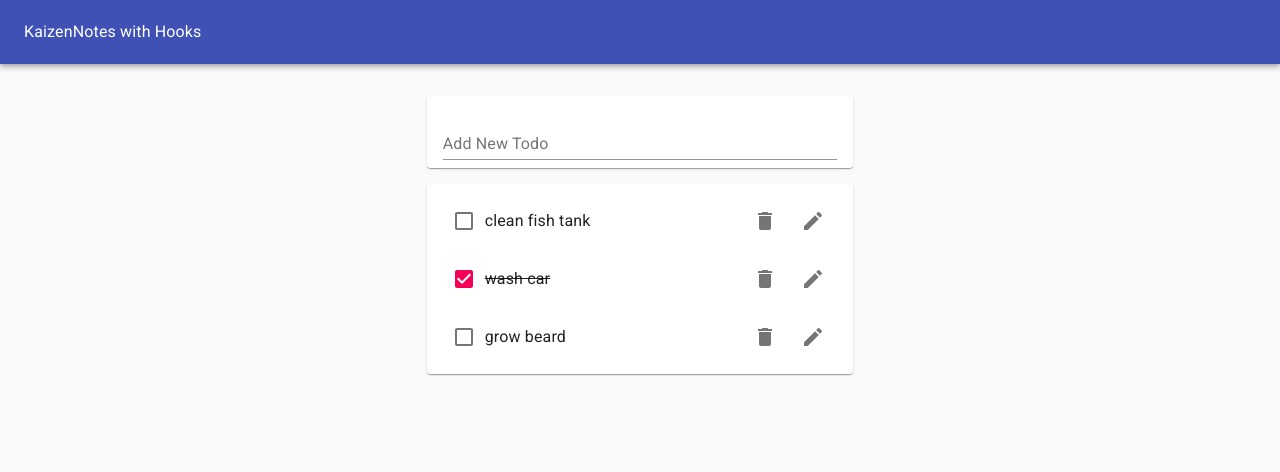
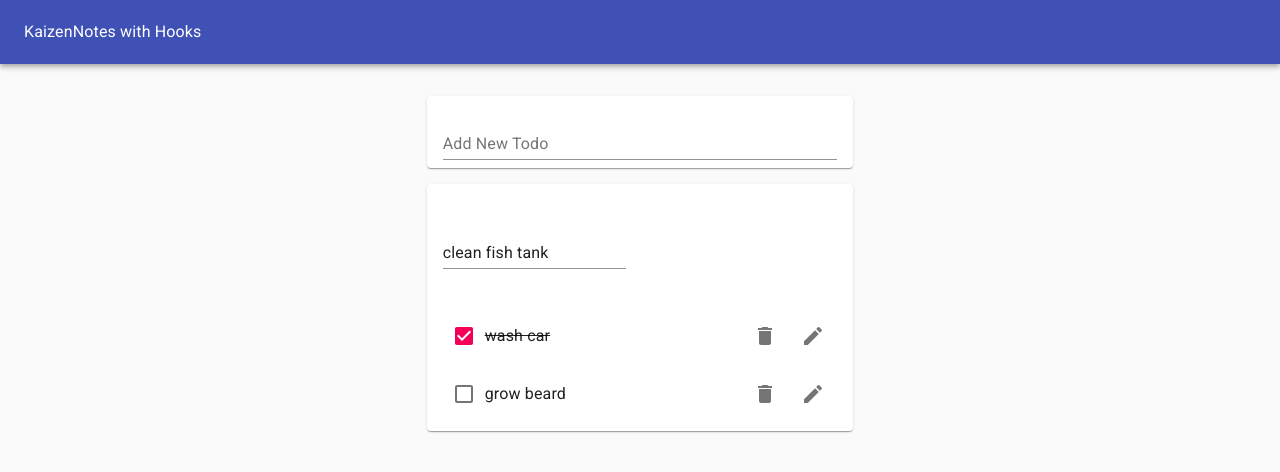
Before and after one commit to richardqge/react-KaizenNotes, a React (Create React App) app: page / in a window 1280 px wide. Both pictures are taken after a click on the button 813 px from the left and 221 px from the top of the page. Shown: the top 472 px of the page. Built offline with nearby package versions, Linux system fonts and the light colour scheme.

Commit message:
Add EditTodoForm, pass in props, allows editing with Hooks, resets and toggle upon submission through form

```diff
--- /dev/null
+++ b/src/EditTodoForm.js
@@ -0,0 +1,26 @@
+import React from "react";
+import TextField from "@material-ui/core/TextField";
+import useInputState from "./hooks/useInputState";
+
+function EditTodoForm({ editTodo, id, task, toggleEditForm }) {
+  const [value, handleChange, reset] = useInputState(task);
+  return (
+    <form
+      onSubmit={e => {
+        e.preventDefault();
+        editTodo(id, value);
+        reset();
+        toggleEditForm();
+      }}
+    >
+      <TextField
+        margin="normal"
+        value={value}
+        onChange={handleChange}
+        fullWidth
+      />
+    </form>
+  );
+}
+
+export default EditTodoForm;
--- a/src/Todo.js
+++ b/src/Todo.js
@@ -1,29 +1,46 @@
-import React from 'react';
+import React from "react";
+import useToggleState from "./hooks/useToggleState";
+import EditTodoForm from './EditTodoForm';
+
+
 import ListItem from "@material-ui/core/ListItem";
 import ListItemText from "@material-ui/core/ListItemText";
-import Checkbox from '@material-ui/core/Checkbox';
-import IconButton from '@material-ui/core/IconButton';
-import DeleteIcon from '@material-ui/icons/Delete';
-import EditIcon from '@material-ui/icons/Edit';
-import ListItemSecondaryAction from '@material-ui/core/ListItemSecondaryAction';
+import Checkbox from "@material-ui/core/Checkbox";
+import IconButton from "@material-ui/core/IconButton";
+import DeleteIcon from "@material-ui/icons/Delete";
+import EditIcon from "@material-ui/icons/Edit";
+import ListItemSecondaryAction from "@material-ui/core/ListItemSecondaryAction";
 
-function Todo({task, completed, removeTodo, id, toggleTodo}){
-  return(
+function Todo({ task, completed, removeTodo, id, toggleTodo, editTodo }) {
+  const [isEditing, toggle] = useToggleState(false);
+  return (
     <ListItem>
-      <Checkbox tabIndex={-1} checked={completed} onClick={()=>toggleTodo(id)}/>
-      <ListItemText style={{textDecoration: completed? "line-through": "none"}}>
+      {isEditing ? (
+        <h1><EditTodoForm editTodo={editTodo} id={id} task={task} toggleEditForm={toggle}/></h1>
+      ) : (
+        <>
+          <Checkbox
+            tabIndex={-1}
+            checked={completed}
+            onClick={() => toggleTodo(id)}
+          />
+          <ListItemText
+            style={{ textDecoration: completed ? "line-through" : "none" }}
+          >
             {task}
           </ListItemText>
           <ListItemSecondaryAction>
-        <IconButton aria-label="Delete" onClick={()=>removeTodo(id)}>
-          <DeleteIcon/>
+            <IconButton aria-label="Delete" onClick={() => removeTodo(id)}>
+              <DeleteIcon />
             </IconButton>
-        <IconButton aria-label="Edit">
-          <EditIcon/>
+            <IconButton aria-label="Edit" onClick={toggle}>
+              <EditIcon />
             </IconButton>
           </ListItemSecondaryAction>
+        </>
+      )}
     </ListItem>
-  )
+  );
 }
 
 export default Todo;
--- a/src/TodoApp.js
+++ b/src/TodoApp.js
@@ -31,6 +31,13 @@
       );
     setTodos(updatedTodos);
   };
+
+  const editTodo = (todoId, newTask) => {
+    const updatedTodos = todos.map(todo =>
+      todo.id === todoId ? {...todo, task: newTask} :todo
+      );
+      setTodos(updatedTodos);
+  };
   return (
     <Paper
       style={{
@@ -49,7 +56,7 @@
       <Grid container justify="center" style={{marginTop:"1rem"}}>
         <Grid item xs={11} md={8} lg={4}>
           <TodoForm addTodo={addTodo} />
-          <TodoList todos={todos} removeTodo={removeTodo} toggleTodo={toggleTodo}/>
+          <TodoList todos={todos} removeTodo={removeTodo} toggleTodo={toggleTodo} editTodo={editTodo}/>
         </Grid>
       </Grid>
     </Paper>
--- a/src/TodoList.js
+++ b/src/TodoList.js
@@ -6,7 +6,7 @@
 import Divider from "@material-ui/core/Divider";
 
 import Todo from "./Todo";
-function TodoList({ todos, removeTodo, toggleTodo }) {
+function TodoList({ todos, removeTodo, toggleTodo, editTodo }) {
   return (
     <Paper>
       <List>
@@ -18,6 +18,7 @@
             completed={todo.completed}
             removeTodo={removeTodo}
             toggleTodo={toggleTodo}
+            editTodo = {editTodo}
           />
         ))}
       </List>
--- /dev/null
+++ b/src/hooks/useToggleState.js
@@ -0,0 +1,10 @@
+import {useState} from 'react';
+function useToggle(initialVal=false){
+  const [state,setState] = useState(initialVal);
+  const toggle = () => {
+    setState(!state);
+  };
+  return [state, toggle];
+}
+
+export default useToggle;
```
Lines whose indentation alone changed are shown as unchanged.
